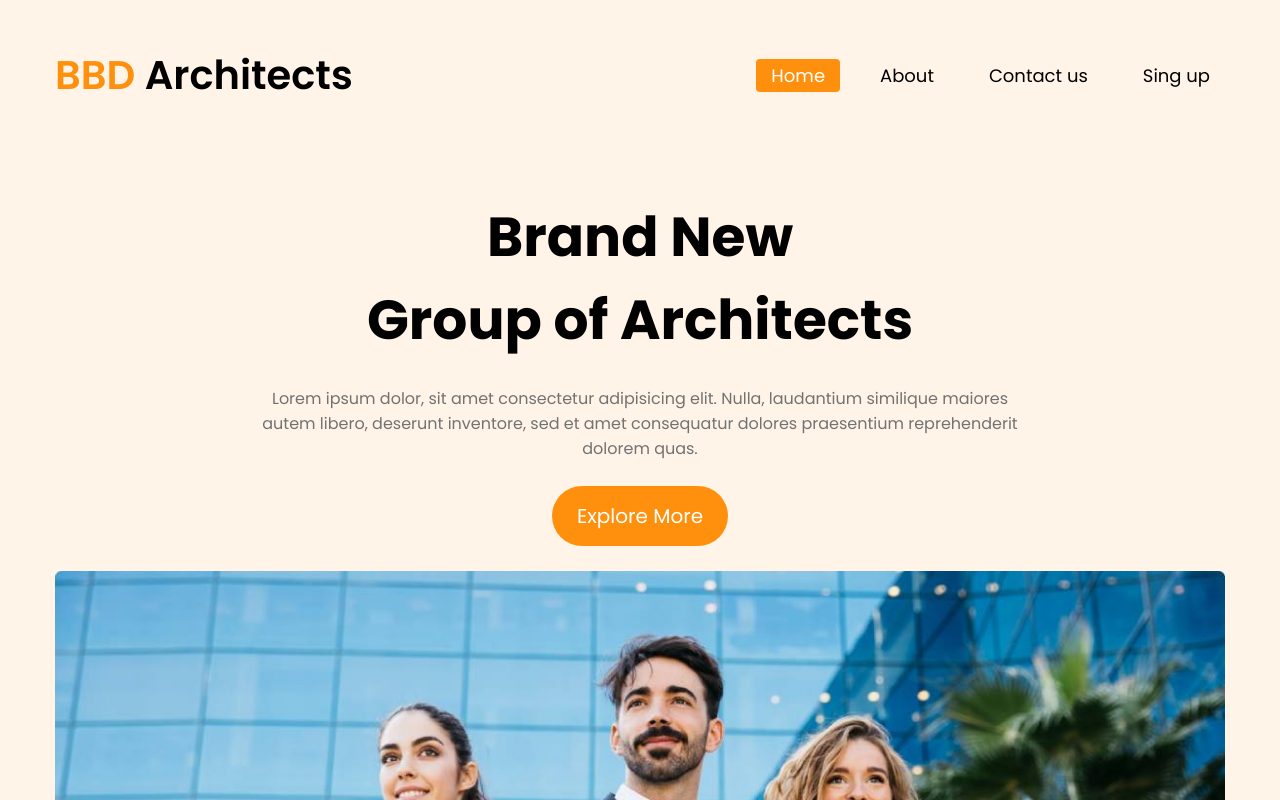
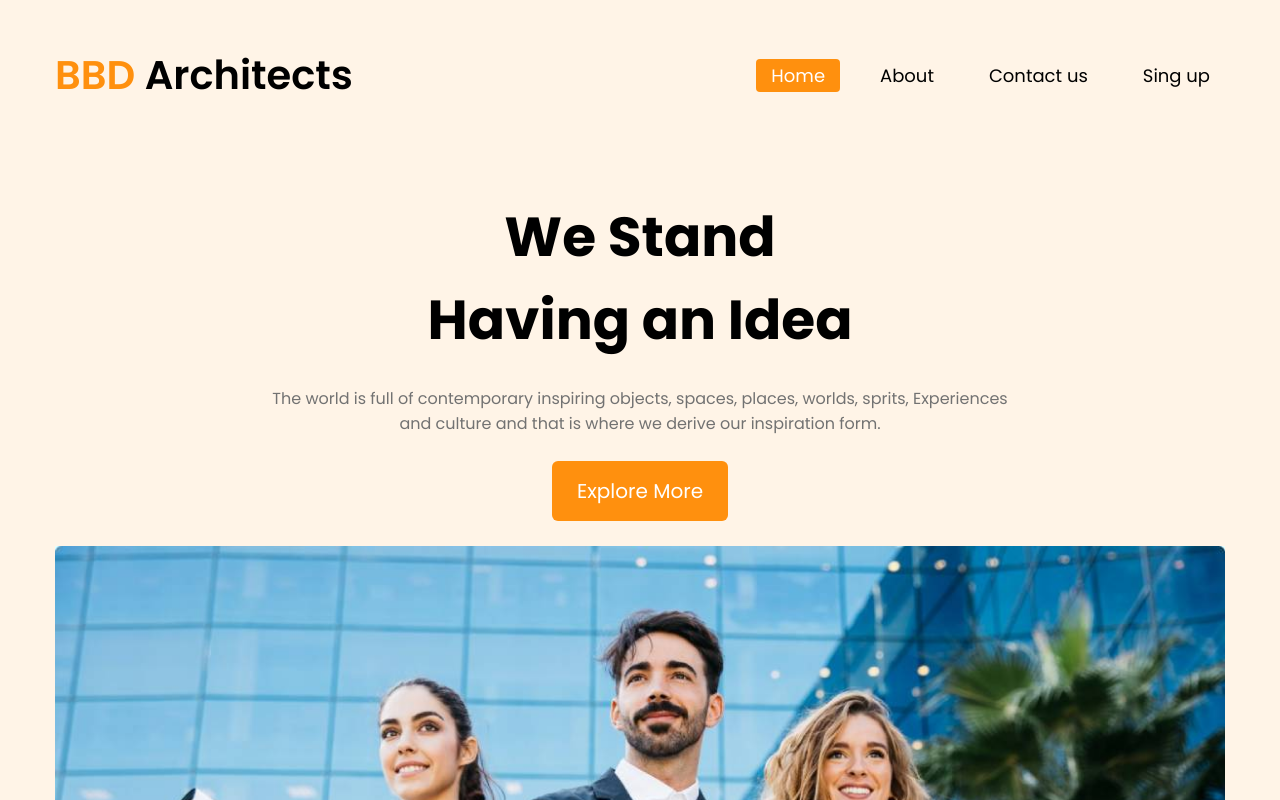
Before and after one commit to smsohag32/bbd-architects, a plain HTML site: page index.html in a window 1280 px wide. Shown: the top 800 px of the page. Drawn offline with Linux system fonts and the light colour scheme.

Commit message:
css done

```diff
--- a/index.html
+++ b/index.html
@@ -35,12 +35,10 @@
             <div class="banner container">
                 <div class="banner-content">
                     <h2 class="banner-title">
-                        Brand New <br> Group of Architects
+                        We Stand<br> Having an Idea
                     </h2>
                     <p class="banner-des">
-                        Lorem ipsum dolor, sit amet consectetur adipisicing elit. Nulla, laudantium similique maiores
-                        autem libero, deserunt inventore, sed et amet consequatur dolores praesentium reprehenderit
-                        dolorem quas.
+                        The world is full of contemporary inspiring objects, spaces, places, worlds, sprits, Experiences and culture and that is where we derive our inspiration form.
                     </p>
                     <button class="btn">Explore More</button>
                 </div>
@@ -231,7 +229,10 @@
                             <h3 class="project-name">
                                 Homeostasis | Studio XI Architects
                             </h3>
-                            <p class="project-des">Architecture is more than just bricks and mortar; it is a part of who we are. It gives us our identities. Within an architectural environment, when we sense our minds in a state of homeostasis- psychic equilibrium- that we begin to feel at home. Located on a large parcel of land of 2.7 acres, the house is designed to ...</p>
+                            <p class="project-des">Architecture is more than just bricks and mortar; it is a part of who
+                                we are. It gives us our identities. Within an architectural environment, when we sense
+                                our minds in a state of homeostasis- psychic equilibrium- that we begin to feel at home.
+                                Located on a large parcel of land of 2.7 acres, the house is designed to ...</p>
                             <button class="project-btn">Read more</button>
                         </article>
                     </div>
@@ -245,7 +246,10 @@
                             <h3 class="project-name">
                                 Administrative Building for Archeground Ltd.
                             </h3>
-                            <p class="project-des">Archeground, one of the highly acclaimed design practices in the country, is producing innovative and functional architecture since its inception. The featured project is another example of Archeground’s inventive thinking which exhibits “delicate form of craftsmanship” in its use of finish materials. The monolithic ...</p>
+                            <p class="project-des">Archeground, one of the highly acclaimed design practices in the
+                                country, is producing innovative and functional architecture since its inception. The
+                                featured project is another example of Archeground’s inventive thinking which exhibits
+                                “delicate form of craftsmanship” in its use of finish materials. The monolithic ...</p>
                             <button class="project-btn">Read more</button>
                         </article>
                     </div>
--- a/style/style.css
+++ b/style/style.css
@@ -13,7 +13,7 @@
     --white: #ffff;
     --gray: #727272;
     --box-shadow: 2px 4px 12px #6db61a6f;
-    --box-shadow2: 0px 0px 20px #0aeed7ec;
+    --box-shadow2: 0px 0px 20px #03462dec;
 }
 /* universal style
 ---------------- */
@@ -46,7 +46,13 @@ span{
     border: none;
     font-size: 20px;
     font-weight: 400;
-    border-radius: 35px;
+    border-radius: 6px;
+    cursor: pointer;
+    transition: .3s;
+}
+.btn:hover{
+    box-shadow: var(--box-shadow);
+    transition: 0.3s;
 }
 
 /* header nav style
@@ -244,7 +250,7 @@ nav ul li a:hover{
 .fact:hover{
     box-shadow: var(--box-shadow2);
     background: var(--second-color);
-    transition-delay: 0.3s;
+    transition-delay: 0.5s;
 }
 .fact::before{
     content: '';
@@ -307,6 +313,10 @@ nav ul li a:hover{
 .project{
     box-shadow: var(--box-shadow);
     padding: 20px;
+    transition: all 0.5s;
+}
+.project:hover{
+    box-shadow: var(--box-shadow2);
 }
 .projects .project-photo img{
     width: 100%;
@@ -351,6 +361,8 @@ nav ul li a:hover{
     text-align: center;
     padding: 0 100px;
     margin-bottom: 30px;
+    color: var(--gray);
+    font-size: 1rem;
 }
 .sponsors{
     margin-top: 30px;
```
